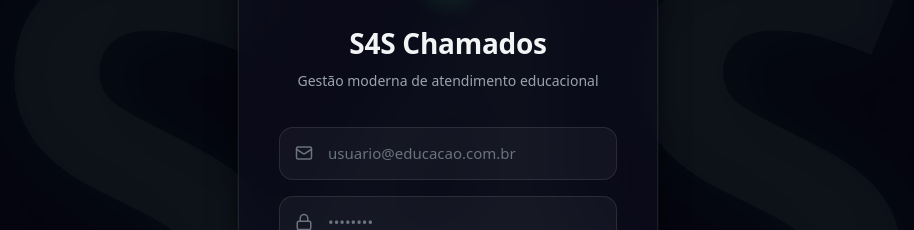
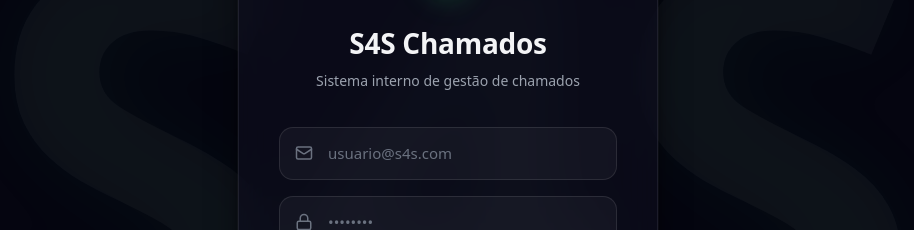
Before and after one commit to ruanandrade-bit/chamado_tecmise, a React (Vite) app: page / in a window 1280 px wide. Shown: the part 248-478 px from the top of the page, without its empty margins (192-1106 px from the left). Built offline with nearby package versions, Linux system fonts and the light colour scheme; no server answers.

Commit message:
Logo att

```diff
--- a/src/components/Login.jsx
+++ b/src/components/Login.jsx
@@ -47,7 +47,7 @@ export default function Login() {
             <img src="/logo.png" alt="Logo S4S" className="login-logo" />
           </div>
           <h1 className="login-title">S4S Chamados</h1>
-          <p className="login-subtitle">Gestão moderna de atendimento educacional</p>
+          <p className="login-subtitle">Sistema interno de gestão de chamados</p>
         </div>
 
         {/* Login form */}
@@ -68,7 +68,7 @@ export default function Login() {
                 type="email"
                 value={email}
                 onChange={(e) => setEmail(e.target.value)}
-                placeholder="usuario@educacao.com.br"
+                placeholder="usuario@s4s.com"
                 className="login-input"
                 required
               />
```
Also changed, not shown: public/favicon.png.
